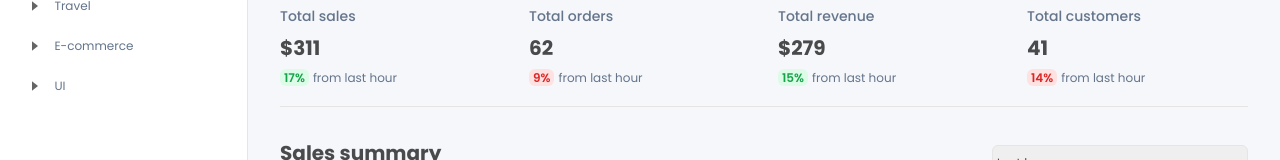
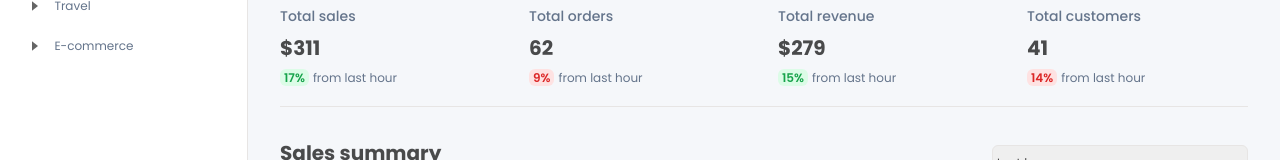
Before and after one commit to hamidtheprogrammer/portproject, a Next.js app in the folder client/: page /pages/dashboards/e-commerce in a window 1280 px wide. Shown: the part 194-354 px from the top of the page. Built offline with nearby package versions, Linux system fonts and the light colour scheme.

Commit message:
Update sidebar columns index.ts

```diff
--- a/client/src/app/components/Sidebar/index.ts
+++ b/client/src/app/components/Sidebar/index.ts
@@ -157,22 +157,22 @@ export const navItems: INav[] = [
       },
     ],
   },
-  {
-    tags: ["UI"],
-    title: "UI",
-    icon: "DashboardIcon.svg",
-    isOpen: false,
-    subItems: [
-      {
-        tags: ["UI", "custom-dnd"],
-        title: "Custom drag and drop",
-        link: "/UI/custom-dnd",
-      },
-      {
-        tags: ["UI", "react-pdf"],
-        title: "React PDF",
-        link: "/UI/react-pdf",
-      },
-    ],
-  },
+  // {
+  //   tags: ["UI"],
+  //   title: "UI",
+  //   icon: "DashboardIcon.svg",
+  //   isOpen: false,
+  //   subItems: [
+  //     {
+  //       tags: ["UI", "custom-dnd"],
+  //       title: "Custom drag and drop",
+  //       link: "/UI/custom-dnd",
+  //     },
+  //     {
+  //       tags: ["UI", "react-pdf"],
+  //       title: "React PDF",
+  //       link: "/UI/react-pdf",
+  //     },
+  //   ],
+  // },
 ];
```
